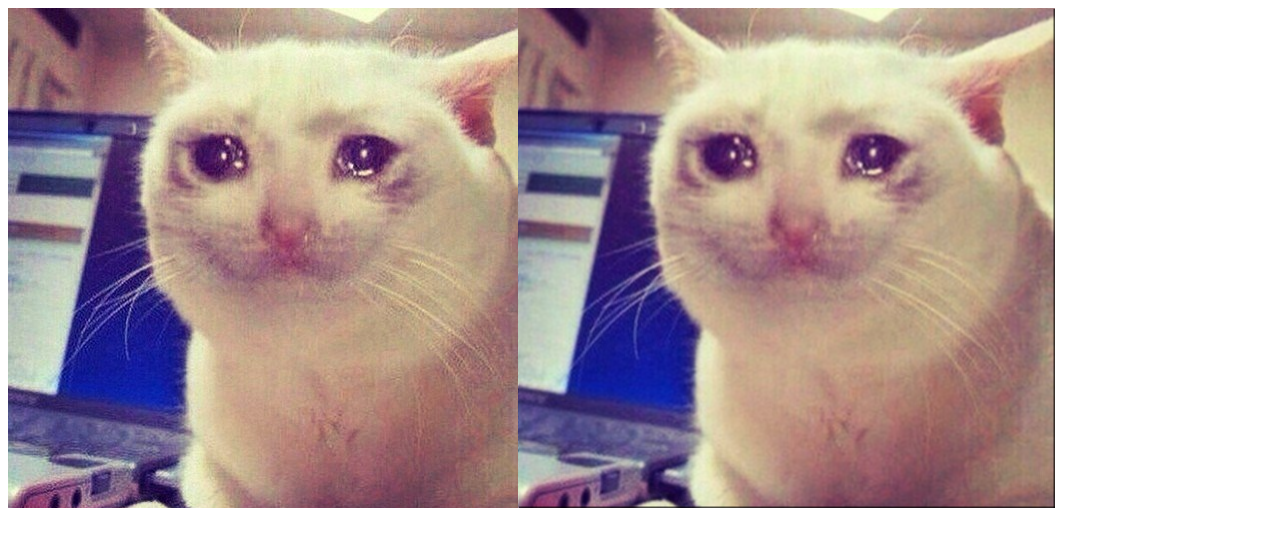
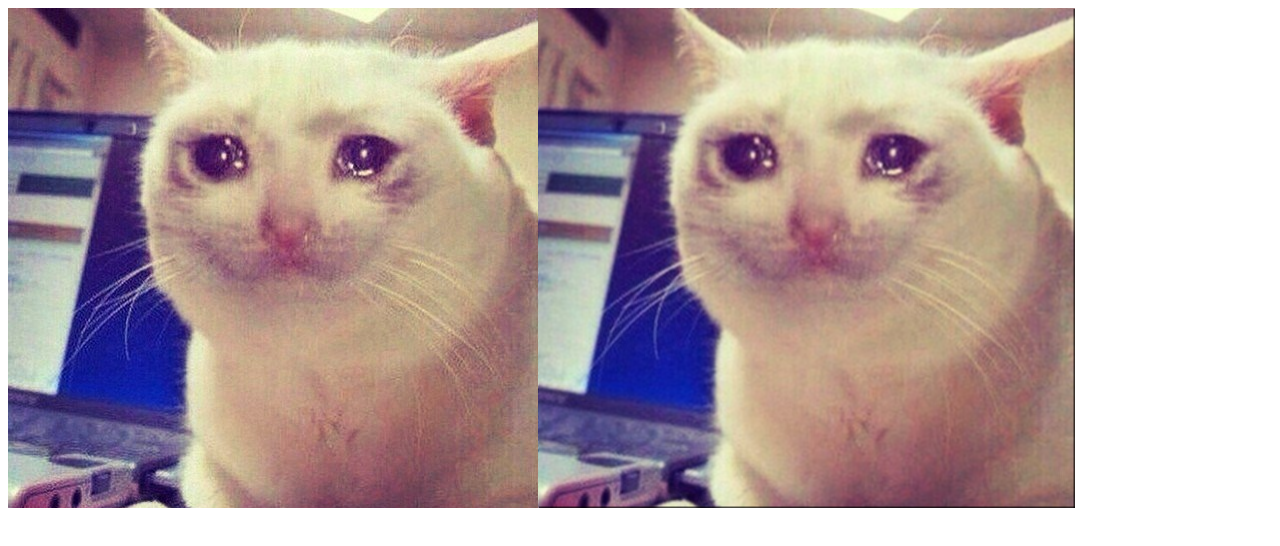
Before and after one commit to SVolkoff/SVolkoff.github.io, a plain HTML site: page lab02/index.html in a window 1280 px wide. Drawn offline with Linux system fonts and the light colour scheme.

Commit message:
Update index.html

```diff
--- a/lab02/index.html
+++ b/lab02/index.html
@@ -61,7 +61,7 @@ function draw(img) {
 	for(k = 0; k < dataSmooth.length; k++) {
 		dataSmooth[k] = buffer[k];
 	}
-	ctx.putImageData(imageDataSmooth, 510, 0);
+	ctx.putImageData(imageDataSmooth, 530, 0);
 }
 
 </script>
```
